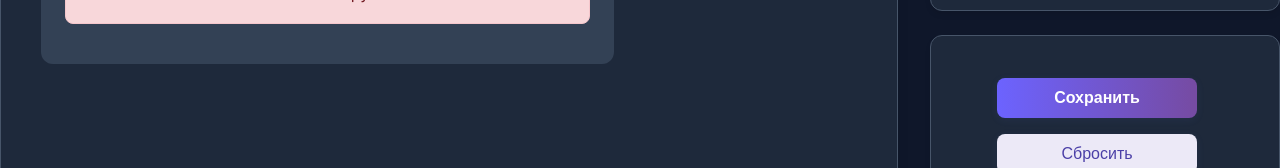
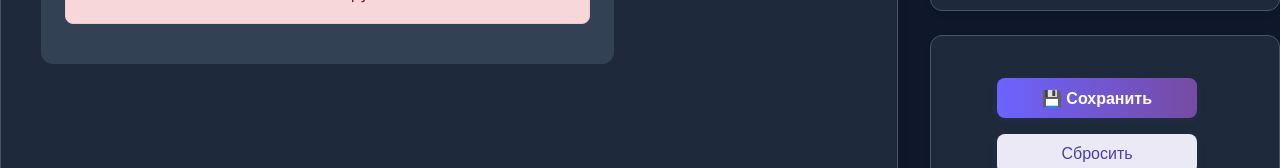
Before and after one commit to zolotykh907/RAG, a React (Create React App) app in the folder frontend/: page / in a window 1280 px wide. Both pictures are taken after a click on the link "Конфигурация". Shown: the part 393-561 px from the top of the page. Built offline with nearby package versions, Linux system fonts and the light colour scheme; no server answers; the HTML template or start-up script is replaced by a standard one.

Commit message:
fix buttons

```diff
--- a/frontend/src/components/ConfigButtons.js
+++ b/frontend/src/components/ConfigButtons.js
@@ -25,7 +25,7 @@ const ConfigButtons = ({
 
   const handleSubmit = (e) => {
     e.preventDefault();
-    onLoadingChange(true); // Устанавливаем состояние загрузки
+    onLoadingChange(true);
     const endpoint = `http://localhost:8000/config?service=${selectedService}`;
     fetch(endpoint, {
       method: 'POST',
@@ -38,7 +38,7 @@ const ConfigButtons = ({
       })
       .then(() => setStatus('✅ Конфигурация сохранена!'))
       .catch(() => setStatus('❌ Ошибка сохранения'))
-      .finally(() => onLoadingChange(false)); // Снимаем состояние загрузки
+      .finally(() => onLoadingChange(false));
   };
 
   const handleChange = (path, value) => {
@@ -75,11 +75,14 @@ const ConfigButtons = ({
     <div className='sidebar'>
       <div className="sidebar-section">
         <div className="config-buttons">
-                    <button type="submit" className="bg-primary text-white p-0.75rem rounded-lg">
-                    <div className="config-button">
-                    Сохранить
-                    </div>
+            <form onSubmit={handleSubmit}>
+              <button
+                type="submit"
+                className="mt-4 bg-indigo-600 text-white px-4 py-2 rounded-lg hover:bg-indigo-700 transition"
+              >
+                💾 Сохранить
               </button>
+            </form>
           <button
             type="button"
             className="reset-btn bg-surface-light text-text-primary p-0.75rem rounded-lg"
--- a/frontend/src/styles.css
+++ b/frontend/src/styles.css
@@ -651,7 +651,7 @@ button[type="submit"], .reset-btn {
   box-shadow: 0 2px 8px rgba(102,126,234,0.08);
   transition: background 0.2s, box-shadow 0.2s, transform 0.1s;
 }
-button[type="submit"]:hover, .reset-btn:hover {
+button[type="submit"]:hover, .reset-btn:hover{
   background: linear-gradient(90deg, #764ba2 0%, #6c63ff 100%);
   box-shadow: 0 4px 16px rgba(102,126,234,0.13);
   transform: translateY(-2px) scale(1.03);
@@ -664,6 +664,7 @@ button[type="submit"]:hover, .reset-btn:hover {
 .reset-btn:hover {
   background: #e1e5e9;
   color: #6c63ff;
+  transform: translateY(-2px) scale(1.03);
 }
 .field-error {
   color: #c53030;
@@ -790,15 +791,6 @@ color: white;
 font-weight: bold;
 }
 
-.save-btn{
-    width: 80%;
-    padding: 6px 12px;
-    background-color: #e0e0e0;
-    border: none;
-    border-radius: 4px;
-    cursor: pointer;
-}
-
 .config-buttons {
     flex-direction: column;
     align-items: center;
@@ -808,6 +800,14 @@ font-weight: bold;
     margin-top: 10px;
   }
 
+.save-btn{
+    width: 80%;
+    padding: 6px 12px;
+    background-color: #e0e0e0;
+    border: none;
+    border-radius: 4px;
+    cursor: pointer;
+}
 
 button, .service-button, .save-btn, .reload-btn, button[type="submit"], .reset-btn {
     width: 200px;          /* Фиксированная ширина */
```
Lines whose indentation alone changed are shown as unchanged.
